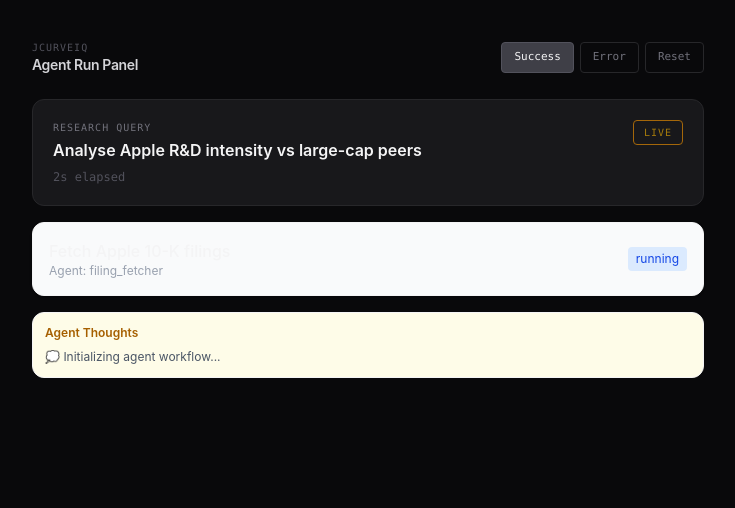
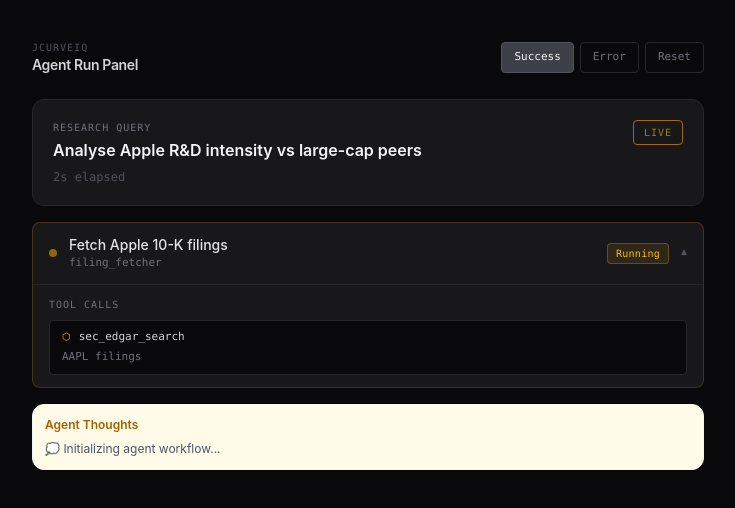
Before and after one commit to lalman-dev/agent-visualizer, a React (Vite) app: page / in a window 1280 px wide. Both pictures are taken after a click on the button "Success". Shown: the top 508 px of the page, without its empty margins (272-1007 px from the left). Built offline with nearby package versions, Linux system fonts and the light colour scheme.

Commit message:
feat: auto-expand running tasks and collapse on complete

```diff
--- a/src/components/TaskItem.tsx
+++ b/src/components/TaskItem.tsx
@@ -1,104 +1,190 @@
-import { useState } from "react";
+import { useEffect, useState } from "react";
 import type { Task } from "../state/types";
 
-export function TaskItem({ task }: { task: Task }) {
-  const [open, setOpen] = useState(false);
+const STATUS_CONFIG: Record<
+  string,
+  { dot: string; badge: string; label: string; border: string }
+> = {
+  running: {
+    dot: "bg-amber-400 animate-pulse",
+    badge: "text-amber-400 bg-amber-400/10 border-amber-500/30",
+    label: "Running",
+    border: "border-amber-500/20",
+  },
+  complete: {
+    dot: "bg-emerald-400",
+    badge: "text-emerald-400 bg-emerald-400/10 border-emerald-500/30",
+    label: "Complete",
+    border: "border-zinc-800",
+  },
+  failed: {
+    dot: "bg-red-400",
+    badge: "text-red-400 bg-red-400/10 border-red-500/30",
+    label: "Failed",
+    border: "border-red-900/40",
+  },
+  cancelled: {
+    dot: "bg-zinc-500",
+    badge: "text-zinc-400 bg-zinc-500/10 border-zinc-600/30",
+    label: "Stopped early",
+    border: "border-zinc-800",
+  },
+};
+
+interface Props {
+  task: Task;
+  interrupted?: boolean;
+}
+
+export function TaskItem({ task, interrupted = false }: Props) {
+  // Auto-expand while running, auto-collapse on complete
+  const [open, setOpen] = useState(task.status === "running");
+
+  useEffect(() => {
+    if (task.status === "running") setOpen(true);
+    if (task.status === "complete" || task.status === "cancelled")
+      setOpen(false);
+  }, [task.status]);
+
+  const cfg = STATUS_CONFIG[task.status] ?? STATUS_CONFIG.running;
 
   return (
-    <div className="border rounded-xl bg-gray-50 p-4 shadow-sm hover:shadow-md transition">
+    <div
+      className={`rounded-lg border bg-zinc-900 overflow-hidden transition-all duration-300 task-enter ${
+        interrupted ? "opacity-40" : ""
+      } ${cfg.border}`}
+    >
       {/* HEADER */}
       <div
-        className="flex justify-between items-center cursor-pointer"
-        onClick={() => setOpen((prev) => !prev)}
+        className="flex items-center gap-3 px-4 py-3 cursor-pointer hover:bg-zinc-800/50 transition-colors"
+        onClick={() => setOpen((p) => !p)}
       >
-        <div>
-          <p className="font-medium">{task.label}</p>
-          <p className="text-xs text-gray-400">Agent: {task.agent}</p>
+        {/* status dot */}
+        <span className={`shrink-0 w-2 h-2 rounded-full ${cfg.dot}`} />
+
+        {/* label + agent */}
+        <div className="flex-1 min-w-0">
+          <p
+            className={`text-sm font-medium truncate ${interrupted ? "text-zinc-500" : "text-zinc-200"}`}
+          >
+            {task.label}
+          </p>
+          <p className="text-[11px] text-zinc-500 font-mono">{task.agent}</p>
         </div>
 
+        {/* retry badge */}
+        {task.retries > 0 && (
+          <span className="text-[10px] font-mono px-1.5 py-0.5 rounded border text-amber-400 bg-amber-400/10 border-amber-500/30">
+            ↺ {task.retries}
+          </span>
+        )}
+
+        {/* interrupted badge */}
+        {interrupted && (
+          <span className="text-[10px] font-mono px-1.5 py-0.5 rounded border text-zinc-500 bg-zinc-800 border-zinc-700">
+            interrupted
+          </span>
+        )}
+
+        {/* status badge */}
+        {!interrupted && (
           <span
-          className={`text-xs px-2 py-1 rounded ${
-            task.status === "running"
-              ? "bg-blue-100 text-blue-700"
-              : task.status === "complete"
-                ? "bg-green-100 text-green-700"
-                : task.status === "failed"
-                  ? "bg-red-100 text-red-700"
-                  : "bg-gray-200 text-gray-700"
-          }`}
+            className={`shrink-0 text-[10px] font-mono tracking-wide px-2 py-0.5 rounded border ${cfg.badge}`}
           >
-          {task.status}
+            {cfg.label}
+          </span>
+        )}
+
+        {/* chevron */}
+        <span
+          className={`text-zinc-600 text-xs transition-transform duration-200 ${open ? "rotate-180" : ""}`}
+        >
+          ▾
         </span>
       </div>
 
-      {/* DETAILS */}
-      <div
-        className={`transition-all duration-400 ${
-          open
-            ? "max-h-125 opacity-100 mt-3"
-            : "max-h-0 opacity-0 overflow-hidden"
-        }`}
-      >
-        <div className="space-y-3 text-sm">
+      {/* EXPANDED DETAILS */}
+      {open && (
+        <div className="border-t border-zinc-800 px-4 py-3 space-y-3">
           {/* TOOL CALLS */}
           {task.toolCalls.length > 0 && (
             <div>
-              <p className="font-semibold text-xs text-gray-500">Tool Calls</p>
-
+              <p className="text-[10px] font-mono tracking-widest text-zinc-500 uppercase mb-2">
+                Tool Calls
+              </p>
+              <div className="space-y-1.5">
                 {task.toolCalls.map((call) => (
-                <div key={call.id} className="mt-1 p-2 border rounded bg-white">
-                  <p className="text-xs">🔧 {call.tool}</p>
-                  <p className="text-xs text-gray-500">{call.input}</p>
+                  <div
+                    key={call.id}
+                    className="rounded border border-zinc-800 bg-zinc-950 px-3 py-2"
+                  >
+                    <div className="flex items-center gap-2 mb-1">
+                      <span className="text-[10px] font-mono text-amber-400">
+                        ⬡
+                      </span>
+                      <span className="text-[11px] font-mono text-zinc-300">
+                        {call.tool}
+                      </span>
+                    </div>
+                    <p className="text-[11px] text-zinc-500 font-mono">
+                      {call.input}
+                    </p>
                     {call.output && (
-                    <p className="text-xs text-green-600 mt-1">{call.output}</p>
+                      <p className="text-[11px] text-emerald-400 font-mono mt-1.5 border-t border-zinc-800 pt-1.5">
+                        {call.output}
+                      </p>
                     )}
                   </div>
                 ))}
+              </div>
             </div>
           )}
 
           {/* OUTPUTS */}
           {task.outputs.length > 0 && (
             <div>
-              <p className="font-semibold text-xs text-gray-500">Outputs</p>
-
+              <p className="text-[10px] font-mono tracking-widest text-zinc-500 uppercase mb-2">
+                Output
+              </p>
+              <div className="space-y-1">
                 {task.outputs.map((o, i) => (
                   <p
                     key={i}
-                  className={`text-xs ${
-                    o.isFinal ? "text-green-700 font-medium" : "text-gray-600"
+                    className={`text-[12px] leading-relaxed ${
+                      o.isFinal
+                        ? "text-zinc-200 font-medium"
+                        : "text-zinc-500 italic"
                     }`}
                   >
-                  {o.isFinal ? o.content : o.content + "..."}
+                    {o.isFinal ? o.content : o.content + "…"}
+                    {o.isFinal && o.qualityScore != null && (
+                      <span className="ml-2 text-[10px] font-mono text-emerald-500">
+                        ✓ {Math.round(o.qualityScore * 100)}%
+                      </span>
+                    )}
                   </p>
                 ))}
               </div>
+            </div>
           )}
 
-          {/* ERROR / MESSAGE */}
+          {/* ERROR */}
           {task.error && (
-            <p className="text-xs text-red-600">Error: {task.error}</p>
+            <div className="rounded border border-red-900/50 bg-red-950/30 px-3 py-2">
+              <p className="text-[11px] font-mono text-red-400">{task.error}</p>
+            </div>
           )}
 
-          {task.message && (
-            <p className="text-xs text-gray-500">{task.message}</p>
-          )}
-
-          {/* RETRY INFO */}
-          {task.retries > 0 && (
-            <p className="text-xs text-yellow-600">
-              Retried {task.retries} time(s)
+          {/* CANCELLED REASON */}
+          {task.status === "cancelled" && task.message && (
+            <div className="rounded border border-zinc-700/50 bg-zinc-800/30 px-3 py-2">
+              <p className="text-[11px] font-mono text-zinc-400">
+                ◎ {task.message}
               </p>
-          )}
-
-          {/* CANCELLED */}
-          {task.status === "cancelled" && (
-            <p className="text-xs text-gray-600">
-              Stopped early (sufficient data)
-            </p>
+            </div>
           )}
         </div>
-      </div>
+      )}
     </div>
   );
 }
--- a/src/components/TaskList.tsx
+++ b/src/components/TaskList.tsx
@@ -5,18 +5,31 @@
 
 export function TaskList({ state }: { state: RunState }) {
   const grouped = groupTasks(state);
+  const interrupted = state.status === "failed";
 
   return (
-    <div className="space-y-4 mt-4">
+    <div className="space-y-3">
       {grouped.map((item, index) => {
         if (Array.isArray(item)) {
           const tasks = item.map((id) => state.tasks[id]);
-
-          return <ParallelGroup key={index} tasks={tasks} />;
+          return (
+            <ParallelGroup
+              key={index}
+              tasks={tasks}
+              interrupted={interrupted}
+            />
+          );
         }
 
         const task = state.tasks[item];
-        return <TaskItem key={task.id} task={task} />;
+        const isInterrupted =
+          interrupted &&
+          task.status !== "complete" &&
+          task.status !== "cancelled";
+
+        return (
+          <TaskItem key={task.id} task={task} interrupted={isInterrupted} />
+        );
       })}
     </div>
   );
```
Lines whose indentation alone changed are shown as unchanged.
